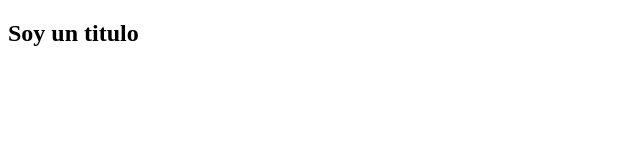
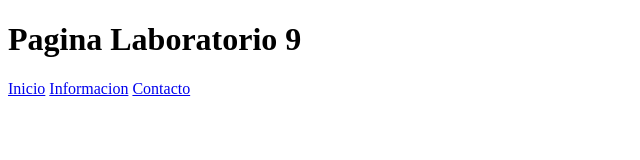
Before and after one commit to FeRo-Uni/Laboratorio9, a plain HTML site: page indexl.html in a window 1280 px wide. Shown: the whole page, without its empty margins (0-640 px from the left). Drawn offline with Linux system fonts and the light colour scheme.

Commit message:
estructura basica

```diff
--- a/indexl.html
+++ b/indexl.html
@@ -6,7 +6,31 @@
     <title>Laboratoio9</title>
 </head>
 <body>
+    <header>
 
-    <h2> Soy un titulo </h2>
+      <h1>Pagina Laboratorio 9</h1>
+    </header>
+      <nav>
+          <a href="#" > Inicio</a>
+          <a href="#" > Informacion</a>
+          <a href="#" > Contacto</a>
+
+      </nav>
+        <main>
+             <div>
+
+             </div>
+
+             <div>
+
+             </div>
+
+        </main>
+
+          <footer>
+
+          </footer>
+
+
 </body>
 </html>
```
